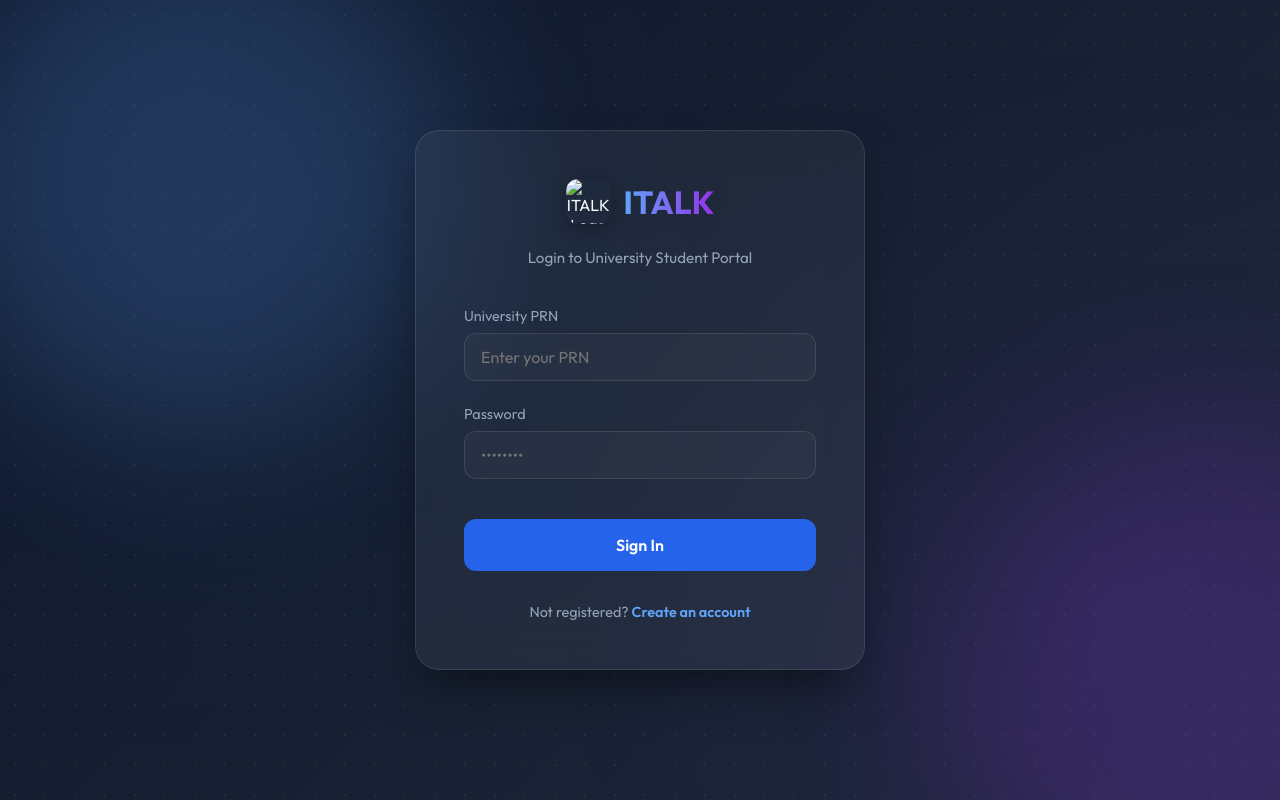
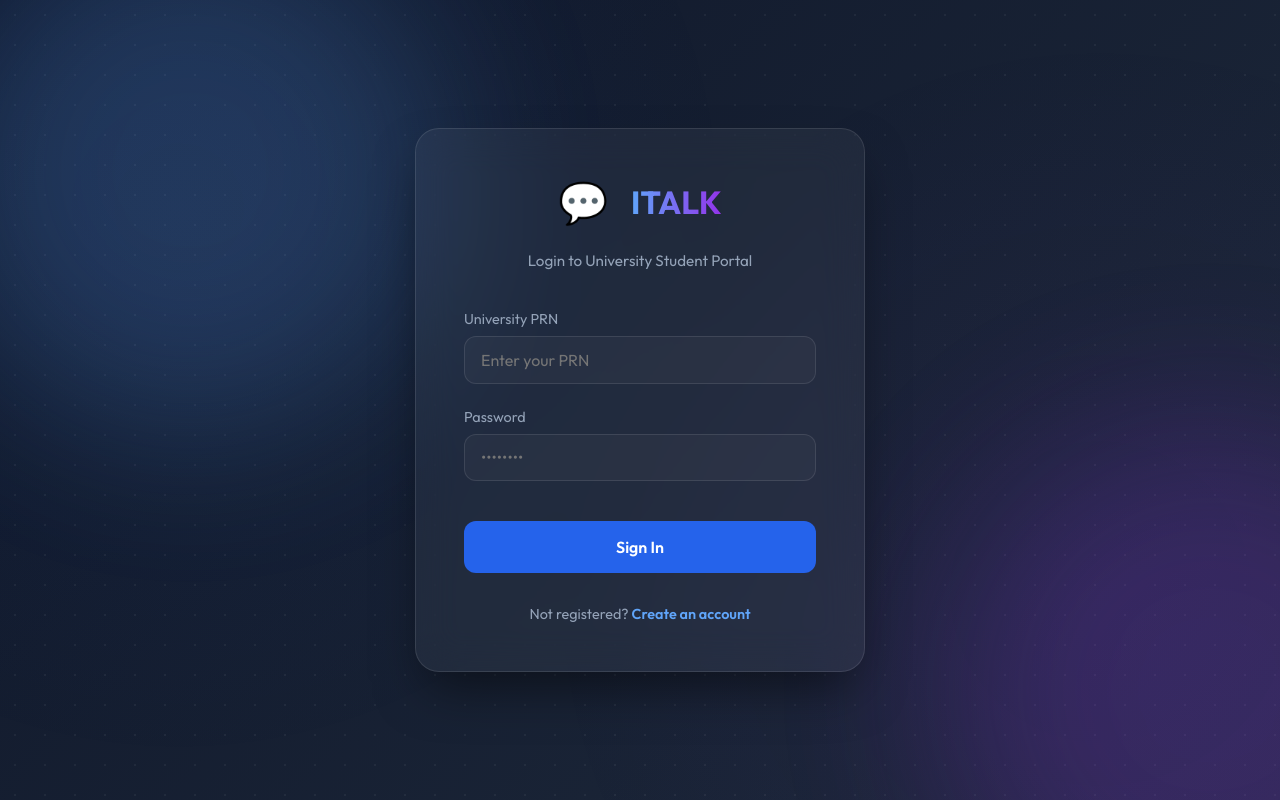
Before and after one commit to Sak1162/University-Chat-Module, a plain HTML site: page Frontend/index.html in a window 1280 px wide. Drawn offline with Linux system fonts and the light colour scheme.

Commit message:
fixed broken logo path

```diff
--- a/Frontend/index.html
+++ b/Frontend/index.html
@@ -21,9 +21,8 @@
         <!-- Login Form -->
         <div id="login-form" class="auth-form active">
             <div class="form-header">
-                <div class="logo-box" style="margin-bottom: 1.5rem;">
-                    <img src="file:///C:/Users/parte/.gemini/antigravity/brain/c68c0256-afd6-4dd7-8005-2950d83b9ecb/media__1774020064129.png"
-                        alt="ITALK Logo" class="logo-img">
+                <div class="logo-box" style="margin-bottom: 1.5rem; display: flex; align-items: center; justify-content: center;">
+                    <span style="font-size: 2.5rem; margin-right: 10px;">💬</span>
                     <h1 style="margin-bottom: 0;">ITALK</h1>
                 </div>
                 <p>Login to University Student Portal</p>
```
